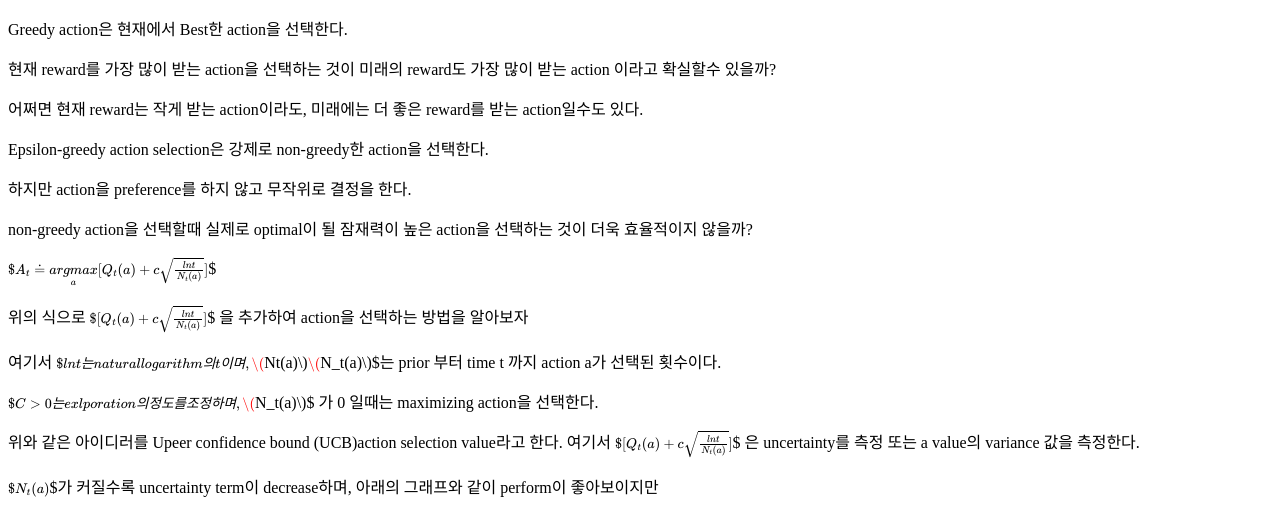
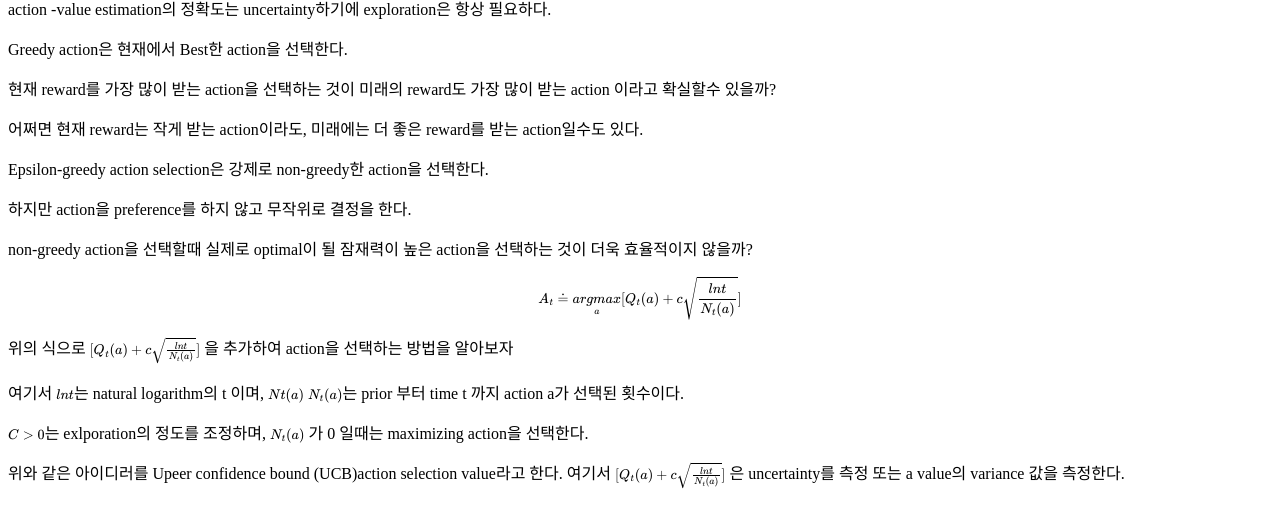
Before and after one commit to wonseokjung/wonseokjung.github.io, a Jekyll site: the page built from _posts/2018-04-20-RL-RL2.md, in a window 1280 px wide and 1400 px high, scrolled down 8495 px. Shown: the top 508 px of the window. Built offline with Jekyll 4.4.1, drawn with Linux system fonts in a browser that asks for light colours; formulas are drawn with MathJax 3; some of the changed text lies outside the part shown.

Commit message:
Update 2018-04-20-RL-RL2.md

```diff
--- a/_posts/2018-04-20-RL-RL2.md
+++ b/_posts/2018-04-20-RL-RL2.md
@@ -149,21 +149,21 @@ $$= \frac{\sum_{i=1}^{t-1}R_i \cdot \mathrm{1}_{Ai=a}}{\sum_{i=1}^{t-1}\mathrm{1
 
 그렇다면 action을 선택하는 방법에는 무엇이 있을까?
 
-1. $$$Greedy action$$$
-2. $$$\varepsilon - greedy$$$
+1. $$Greedy action$$
+2. $$\varepsilon - greedy$$
 
 
-1.$$$Greedy-action$$$
+1.$$Greedy-action$$
 
-$$$A_t \doteq \underset{a}{argmax}Q_t(a)$$$
+$$A_t \doteq \underset{a}{argmax}Q_t(a)$$
 
 greedy action은 위와같이 정의하며, $$\underset{a}{argmax}$$ 는 $$Q_t$$를 가장 maximize 시켜주는 action.
 
 현재의 정보를 통해 바로 받는 reward를 maximze 하는 action을 선택한다.
 
-2.$$$\varepsilon - greedy$$$
+2.$$\varepsilon - greedy$$
 
-가끔 epsilon의 확률로 greedy한 action이 아닌 다른 action을 선택하는 $$$\varepsilon - greedy$$$ 방법이 있다.
+가끔 epsilon의 확률로 greedy한 action이 아닌 다른 action을 선택하는 $$\varepsilon - greedy$$ 방법이 있다.
 
 exploitation으로 한 step에서의 expected reward를 maximaze하는 action을 선택할 수 있지만, 어쩌면 long term에서는 exploration을
 
@@ -171,7 +171,7 @@ exploitation으로 한 step에서의 expected reward를 maximaze하는 action을
 
 ### 3. The 10-armed Testbed
 
-Greedy와 $$$\varepsilon - greedy$$$ 방법을 실험하기 위해 비교 실험을 하였다.
+Greedy와 $$\varepsilon - greedy$$ 방법을 실험하기 위해 비교 실험을 하였다.
 
 k-arm bandit ( k = 10)에서 2000개의 데이터를 random 하게 생성하였고,( normal distribution, mean 0, variance 1의 조건)
 
@@ -179,24 +179,24 @@ k-arm bandit ( k = 10)에서 2000개의 데이터를 random 하게 생성하였
 ![10arm](https://user-images.githubusercontent.com/11300712/38712359-08b73d6a-3f06-11e8-9b27-12e0d2d09e14.JPG)
 
 
-두번째는 greedy method 와 $$$\varepsilon - greedy$$$ method의 비교이다. ($$$\varepsilon$$$= 0.1 과 $$$\varepsilon$$$= 0.01)
+두번째는 greedy method 와 $$\varepsilon - greedy$$ method의 비교이다. ($$\varepsilon$$= 0.1 과 $$\varepsilon$$= 0.01)
 
 10 Arm bandit에서 sample-average technique를 사용하였다.
 
 
 아래의 그래프는 experience 에 따라 expected reward가 증가하는 그래프이다.
 
-greedy 가  $$$\varepsilon - greedy$$$ 보다 average reward가 증가하는 량이 느리다.
+greedy 가  $$\varepsilon - greedy$$ 보다 average reward가 증가하는 량이 느리다.
 
 ![epsilon](https://user-images.githubusercontent.com/11300712/38712617-d9693e3a-3f07-11e8-8df5-4d61cc3f120b.JPG)
 
 step 1000에서의 average rewawrd도 greedy방법이 1 정도로 가장 낮다.
 
-gredy action은 suboptimal action에 갇히기 쉽게 때문에 $$$\varepsilon - greedy$$$ 에 비해  성능이 나쁘다.
+gredy action은 suboptimal action에 갇히기 쉽게 때문에 $$\varepsilon - greedy$$ 에 비해  성능이 나쁘다.
 
 밑의 graph에서 greedy는 금방 optimal한 action을 찾고 더이상 향상되지 않는다.
 
-$$$\varepsilon - greedy$$$ 는 계속 optimal action  을 찾기 위해 explore하고 개선하여 더 좋은 결과를 보인다.
+$$\varepsilon - greedy$$ 는 계속 optimal action  을 찾기 위해 explore하고 개선하여 더 좋은 결과를 보인다.
 
 
 
@@ -206,12 +206,12 @@ $$$\varepsilon - greedy$$$ 는 계속 optimal action  을 찾기 위해 explore
 
 좀 더 효율적인 방법으로 action-value를 측정할 수는 없을까?
 
-$$$Q_n$$$은 action이 n-1만큼 선택된 후에 estimate 된 action value 이다.
+$$Q_n$$은 action이 n-1만큼 선택된 후에 estimate 된 action value 이다.
 
-$$$Q_n$$$은 다음과 같이 정의할 수 있다.
+$$Q_n$$은 다음과 같이 정의할 수 있다.
 
 
-$$$Q_n \doteq \frac{R_1 + R_2 + .... R_{n-1}}{n-1}$$$
+$$Q_n \doteq \frac{R_1 + R_2 + .... R_{n-1}}{n-1}$$
 
 
 Obvious implementation은 모든 reward를 기록할때, estimate value가 필요한때 언제라도 사용할 수 있다.
@@ -221,7 +221,7 @@ Obvious implementation은 모든 reward를 기록할때, estimate value가 필
 하지만 Incremental formular을 사용하면 위의 방식이 필요없다.
 
 
-$$$Q_n \doteq \frac{R_1 + R_2 + .... R_{n-1}}{n-1}$$$
+$$Q_n \doteq \frac{R_1 + R_2 + .... R_{n-1}}{n-1}$$
 
 
 의 식을 아래와 같이 바꿀수 있다.
@@ -238,7 +238,7 @@ $$$Q_n \doteq \frac{R_1 + R_2 + .... R_{n-1}}{n-1}$$$
 
 1.Q와 N을 0으로 초기값을 준다.
 
-2.Action은 $$$\varepsilon - greedy$$$ 로 선택된다.
+2.Action은 $$\varepsilon - greedy$$ 로 선택된다.
 
 3.선택된 Action을 통하여 Reward를 받는다.
 
@@ -248,7 +248,7 @@ $$$Q_n \doteq \frac{R_1 + R_2 + .... R_{n-1}}{n-1}$$$
 
 여기서 Reward - Q(A)는 estimate의 error라고 하며, 다음과 같이 표기할 수 있다.
 
-$$$New Estimate \leftarrow OldEstimate + StepSize[ Target - OldEstimate]$$$
+$$New Estimate \leftarrow OldEstimate + StepSize[ Target - OldEstimate]$$
 
 
 [ Target - OldEstimate ] 가 estimate의 error이며, 이 error는 step을 진행하면서 Target에 가까이 갈수록 줄어든다.
@@ -257,7 +257,7 @@ Target은 이동하여야 하는 바람직한 방향이며,*여기서* Target은
 
 Step-size parameter는 time step 마다의 incremental method이며, action a 의 n번째 step size는 1/n 이다.
 
-$$$\alpha$$$또는 $$$\alpha _t(a)$$$ 라고 정의하기도 한다.
+$$\alpha$$또는 $$\alpha _t(a)$$ 라고 정의하기도 한다.
 
 ### 5. Tracking a Nonstationary Problem
 
@@ -280,9 +280,9 @@ Reinforcement learning에서는 가끔 nonstationary한 상황과 마주치는
 
 $$Q_{n+1} \doteq Q_n + \alpha [R_n - Q_n]$$
 
-여기서 $$$\alpha$$$ 는  $$$\alpha \in (0,1] $$$이며,
+여기서 $$\alpha$$ 는  $$\alpha \in (0,1] $$이며,
 
-$$$Q_{n+1}$$$ 는 weighted average의 과거 reward이다.
+$$Q_{n+1}$$ 는 weighted average의 과거 reward이다.
 
 
 위의 식을 풀면 다음과 같이 정의할수 있다.
@@ -297,7 +297,7 @@ $$$Q_{n+1}$$$ 는 weighted average의 과거 reward이다.
 ![total1](https://user-images.githubusercontent.com/11300712/38720570-b1a43754-3f31-11e8-895d-abea0fc8ac96.JPG)
 
 
-$$$\alpha(1-\alpha)^{(n-i)}Ri$$$ 에서 Reward는 n-i에 따라 weighted 되어진다.
+$$\alpha(1-\alpha)^{(n-i)}Ri$$ 에서 Reward는 n-i에 따라 weighted 되어진다.
 
 
 
@@ -357,17 +357,17 @@ Epsilon-greedy action selection은 강제로 non-greedy한 action을 선택한
 non-greedy action을 선택할때 실제로 optimal이 될 잠재력이 높은 action을 선택하는 것이 더욱 효율적이지 않을까?
 
 
-$$$A_t \doteq \underset{a}{argmax} [ Q_t(a) + c\sqrt{\frac{lnt}{N_t(a)}} ]$$$
+$$A_t \doteq \underset{a}{argmax} [ Q_t(a) + c\sqrt{\frac{lnt}{N_t(a)}} ]$$
 
-위의 식으로 $$$[ Q_t(a) + c\sqrt{\frac{lnt}{N_t(a)}} ]$$$ 을 추가하여 action을 선택하는 방법을 알아보자
+위의 식으로 $$[ Q_t(a) + c\sqrt{\frac{lnt}{N_t(a)}} ]$$ 을 추가하여 action을 선택하는 방법을 알아보자
 
-여기서 $$$lnt$$$는 natural logarithm의 t 이며, $$$Nt(a)$$$ $$$N_t(a)$$$는 prior 부터 time t 까지 action a가 선택된 횟수이다.
+여기서 $$lnt$$는 natural logarithm의 t 이며, $$Nt(a)$$ $$N_t(a)$$는 prior 부터 time t 까지 action a가 선택된 횟수이다.
 
-$$$C>0$$$는 exlporation의 정도를 조정하며, $$$N_t(a)$$$ 가 0 일때는 maximizing action을 선택한다.
+$$C>0$$는 exlporation의 정도를 조정하며, $$N_t(a)$$ 가 0 일때는 maximizing action을 선택한다.
 
-위와 같은 아이디러를 Upeer confidence bound (UCB)action selection value라고 한다. 여기서  $$$[ Q_t(a) + c\sqrt{\frac{lnt}{N_t(a)}} ]$$$ 은 uncertainty를 측정 또는  a value의 variance 값을 측정한다.
+위와 같은 아이디러를 Upeer confidence bound (UCB)action selection value라고 한다. 여기서  $$[ Q_t(a) + c\sqrt{\frac{lnt}{N_t(a)}} ]$$ 은 uncertainty를 측정 또는  a value의 variance 값을 측정한다.
 
-$$$N_t(a)$$$가 커질수록 uncertainty term이 decrease하며, 아래의 그래프와 같이 perform이 좋아보이지만
+$$N_t(a)$$가 커질수록 uncertainty term이 decrease하며, 아래의 그래프와 같이 perform이 좋아보이지만
 
 사실은 bandit문제를 제외한 다른 reinforcement learning에서는 epsilon-greedy 방법보다 성능이 좋지 않다.
 
@@ -379,7 +379,7 @@ $$$N_t(a)$$$가 커질수록 uncertainty term이 decrease하며, 아래의 그
 
 다른 approach는 numberical preference를 배우자는 목적이며,   ( 각각 action의 preference )
 
-denote는 다음과 같이 $$$H_t(a)$$$로 합니다.
+denote는 다음과 같이 $$H_t(a)$$로 합니다.
 
 preference가 커지면 그 action은 더 많이 선택될 것이고, 하지만 reward에는 preference가 없다.
 
@@ -400,7 +400,7 @@ $$\alpha>0$$ 은 step-size parameter임 $$\bar{R} \in \mathbb{R}$$ time t를 포
 
 update rule에 의하여 계산된다.
 
-$$$New Estimate \leftarrow OldEstimate + StepSize[ Target - OldEstimate]$$$
+$$New Estimate \leftarrow OldEstimate + StepSize[ Target - OldEstimate]$$
 
 
 $$\bar{R}_t$$ 는 reward가 비교되는 baseline으로 사용된다.
```
